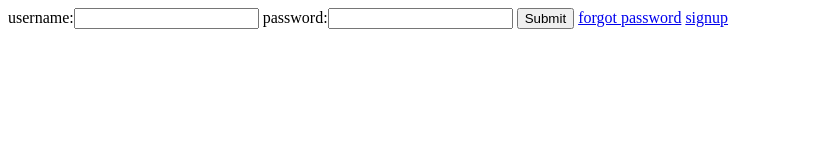
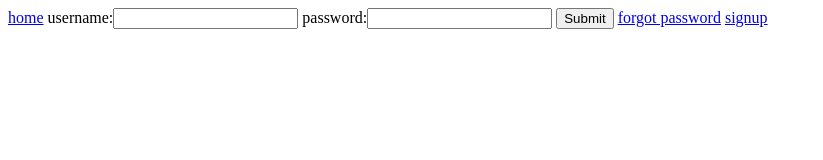
Before and after one commit to SONIA-G924/todolist3, a website: page index.html in a window 1280 px wide. Shown: the whole page, without its empty margins (0-823 px from the left). Drawn offline with Linux system fonts and the light colour scheme.

Commit message:
second commit

```diff
--- a/index.html
+++ b/index.html
@@ -1,11 +1,13 @@
 <html>
     <body>
         <form action="home.html" method="get">
+            <a href="http://localhost:5000/">home</a>
             username:<input type="text"/>
             password:<input type="password"/>
             <input type="submit"/>
             <a href="forgotpwd.html">forgot password</a>
             <a href="signup.html">signup</a>
+
         </form>
     </body>
 </html>
```
Also changed, not shown: project.html (added, +5 -0 lines).
